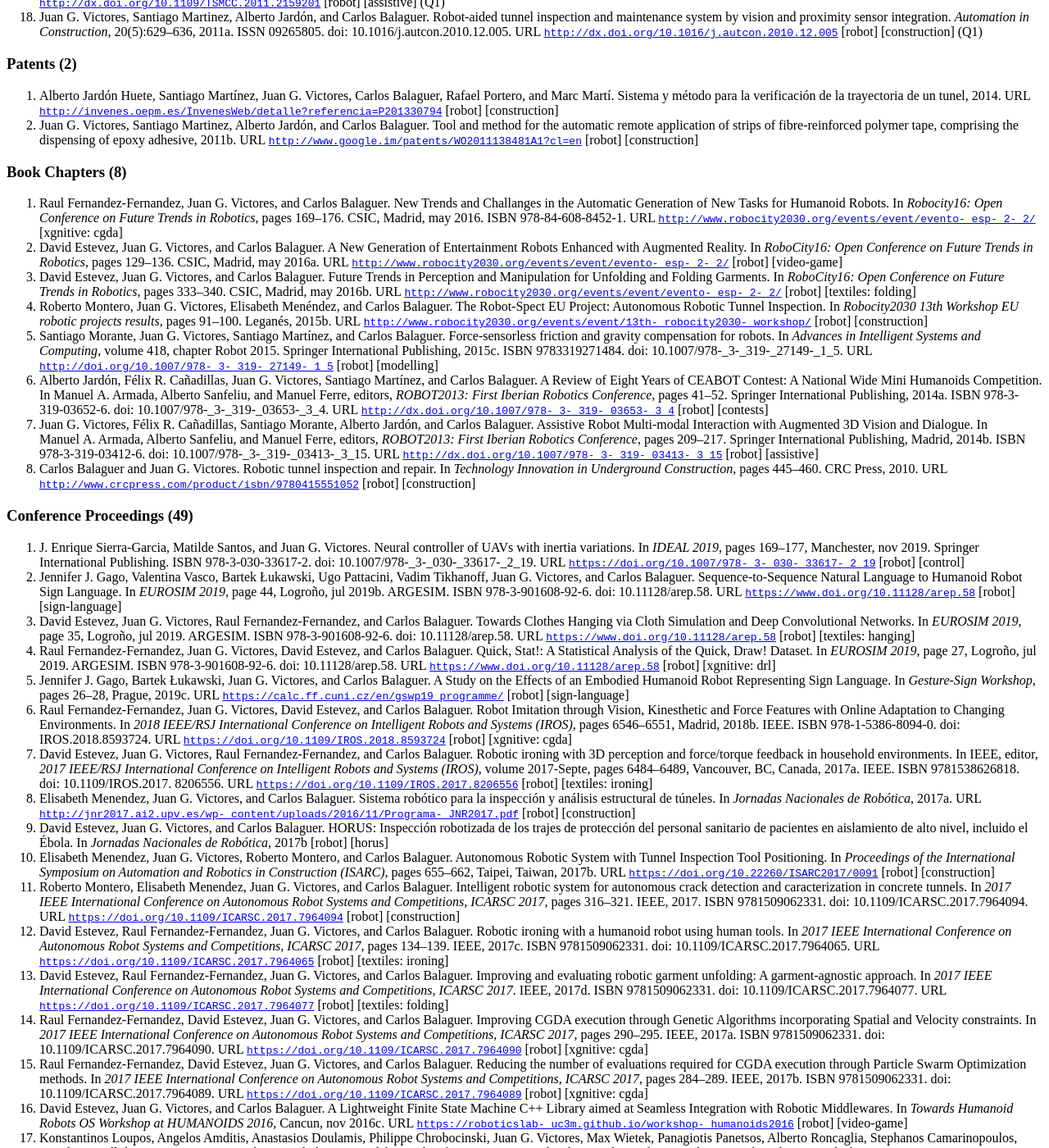
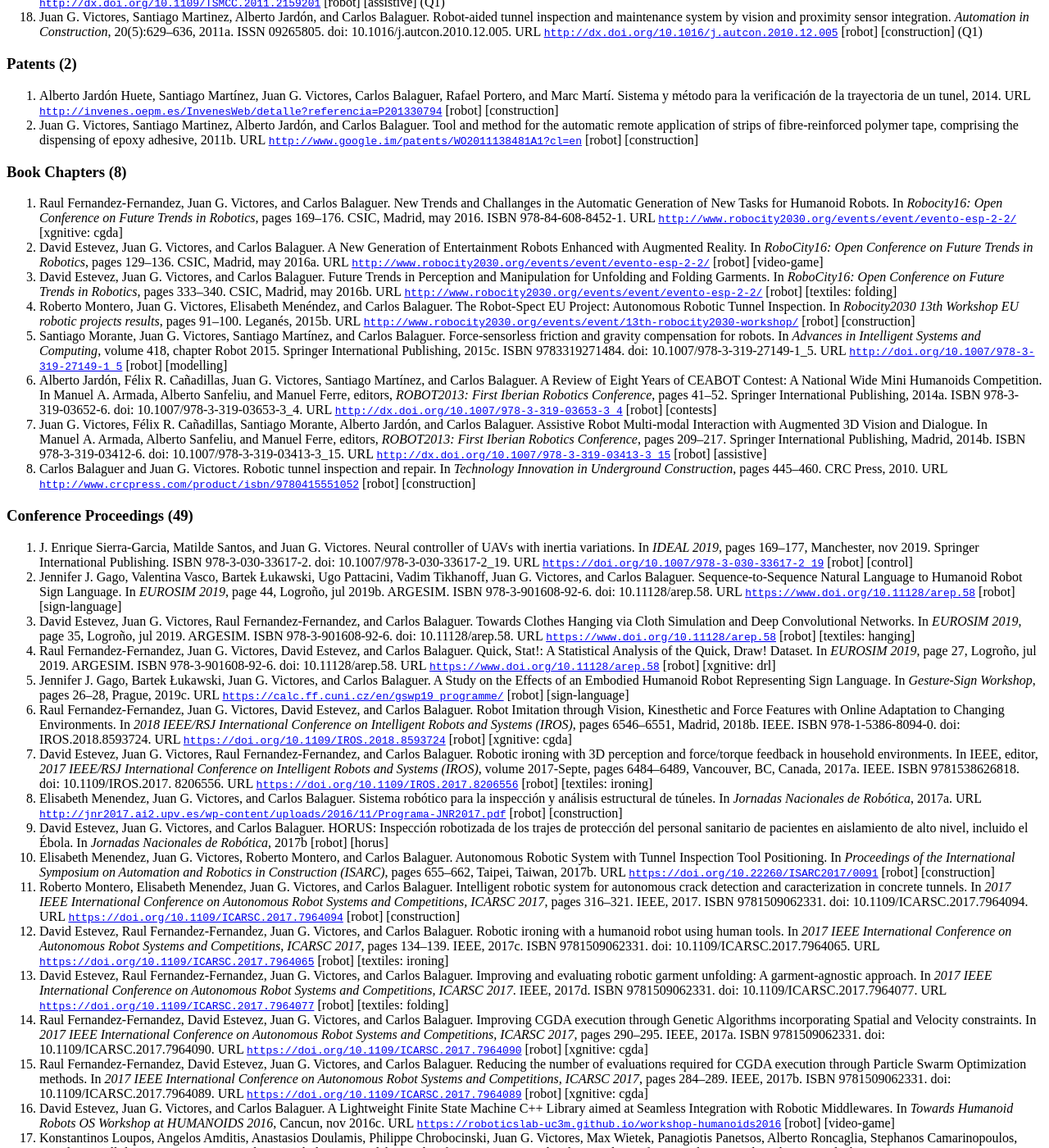
Before and after one commit to jgvictores/jgvictores.github.io, a Jekyll site: the page cv/JuanGVictoresCV.html, which Jekyll copies as it is, in a window 1280 px wide and 1400 px high, scrolled down 857 px. Shown: the whole window at 82% size. Built offline with Jekyll 4.4.1, drawn with Linux system fonts in a browser that asks for light colours; some of the changed text lies outside the part shown.

Commit message:
small fixes

```diff
--- a/cv/JuanGVictoresCV.html
+++ b/cv/JuanGVictoresCV.html
@@ -6,11 +6,10 @@
 >
 <head><title></title>
 <meta http-equiv="Content-Type" content="text/html; charset=utf-8" />
-<meta name="generator" content="TeX4ht (http://www.cse.ohio-state.edu/~gurari/TeX4ht/)" />
-<meta name="originator" content="TeX4ht (http://www.cse.ohio-state.edu/~gurari/TeX4ht/)" />
+<meta name="generator" content="TeX4ht (http://www.tug.org/tex4ht/)" />
+<meta name="originator" content="TeX4ht (http://www.tug.org/tex4ht/)" />
 <!-- xhtml,charset=utf-8,html -->
 <meta name="src" content="JuanGVictoresCV.tex" />
-<meta name="date" content="2020-06-25 16:25:00" />
 <link rel="stylesheet" type="text/css" href="JuanGVictoresCV.css" />
 </head><body
 >
@@ -44,10 +43,10 @@ class="cmtt-10">https://doi.org/10.3390/electronics8070743</span></a> [robot] [t
      </li>
      <li
   class="enumerate" id="x1-1006x3"><a
- id="Xgago2019sign"></a>Jennifer             Gago,             Juan G.             Victores,             and             Carlos             Balaguer.
-     Sign Language Representation by TEO Humanoid Robot: End-User Interest, Comprehension and
-     Satisfaction.  <span
-class="pplri9o-">Electronics</span>, 8(1):57, jan 2019a.  ISSN 2079-9292.  doi: 10.3390/electronics8010057.  URL
+ id="Xgago2019sign"></a>Jennifer J.                 Gago,                 Juan G.                 Victores,                 and                 Carlos
+     Balaguer.  Sign language representation by TEO humanoid robot: End-user interest, comprehension
+     and satisfaction. <span
+class="pplri9o-">Electronics</span>, 8(1):57, jan 2019a. ISSN 2079-9292. doi: 10.3390/electronics8010057. URL
      <a
 href="https://doi.org/10.3390/electronics8010057" class="url" ><span
 class="cmtt-10">https://doi.org/10.3390/electronics8010057</span></a> [robot] [sign-language] (Q2)
@@ -105,9 +104,9 @@ class="cmtt-10">http://dx.doi.org/10.1002/mp.12482</span></a> [robot]
      and Praveer Singh.   Autonomous robotic system for tunnel structural inspection and assessment.
      <span
 class="pplri9o-">International  Journal  of  Intelligent  Robotics  and  Applications</span>,  pages  1–24,  2017.    ISSN  2366-598X.
-     doi: 10.1007/s41315-_017-_0031-_9. URL <a
+     doi:   10.1007/s41315-017-0031-9.      URL  <a
 href="https://doi.org/10.1007/s41315-017-0031-9" class="url" ><span
-class="cmtt-10">https://doi.org/10.1007/s41315-_017-_0031-_9</span></a> [robot]
+class="cmtt-10">https://doi.org/10.1007/s41315-017-0031-9</span></a> [robot]
      [construction]
      </li>
      <li
@@ -252,7 +251,7 @@ class="pplri9o-">Robocity16: Open Conference on</span>
 class="pplri9o-">Future Trends in Robotics</span>, pages 169–176. CSIC, Madrid, may 2016.   ISBN 978-84-608-8452-1.   URL
      <a
 href="http://www.robocity2030.org/events/event/evento-esp-2-2/" class="url" ><span
-class="cmtt-10">http://www.robocity2030.org/events/event/evento-_esp-_2-_2/</span></a> [xgnitive: cgda]
+class="cmtt-10">http://www.robocity2030.org/events/event/evento-esp-2-2/</span></a> [xgnitive: cgda]
      </li>
      <li
   class="enumerate" id="x1-3004x2"><a
@@ -262,7 +261,7 @@ class="cmtt-10">http://www.robocity2030.org/events/event/evento-_esp-_2-_2/</spa
 class="pplri9o-">RoboCity16: Open Conference on Future Trends in Robotics</span>, pages 129–136. CSIC, Madrid, may 2016a.
      URL <a
 href="http://www.robocity2030.org/events/event/evento-esp-2-2/" class="url" ><span
-class="cmtt-10">http://www.robocity2030.org/events/event/evento-_esp-_2-_2/</span></a> [robot] [video-game]
+class="cmtt-10">http://www.robocity2030.org/events/event/evento-esp-2-2/</span></a> [robot] [video-game]
 
 
      </li>
@@ -274,7 +273,7 @@ class="cmtt-10">http://www.robocity2030.org/events/event/evento-_esp-_2-_2/</spa
 class="pplri9o-">RoboCity16: Open Conference on Future Trends in Robotics</span>, pages 333–340. CSIC, Madrid, may 2016b.
      URL <a
 href="http://www.robocity2030.org/events/event/evento-esp-2-2/" class="url" ><span
-class="cmtt-10">http://www.robocity2030.org/events/event/evento-_esp-_2-_2/</span></a> [robot] [textiles: folding]
+class="cmtt-10">http://www.robocity2030.org/events/event/evento-esp-2-2/</span></a> [robot] [textiles: folding]
      </li>
      <li
   class="enumerate" id="x1-3008x4"><a
@@ -282,10 +281,10 @@ class="cmtt-10">http://www.robocity2030.org/events/event/evento-_esp-_2-_2/</spa
      Project:                                                       Autonomous                                                       Robotic
      Tunnel Inspection.  In <span
 class="pplri9o-">Robocity2030 13th Workshop EU robotic projects results</span>, pages 91–100. Leganés,
-     2015b.       URL   <a
+     2015b. URL <a
 href="http://www.robocity2030.org/events/event/13th-robocity2030-workshop/" class="url" ><span
-class="cmtt-10">http://www.robocity2030.org/events/event/13th-_robocity2030-_workshop/</span></a>
-     [robot] [construction]
+class="cmtt-10">http://www.robocity2030.org/events/event/13th-robocity2030-workshop/</span></a> [robot]
+     [construction]
      </li>
      <li
   class="enumerate" id="x1-3010x5"><a
@@ -293,10 +292,10 @@ class="cmtt-10">http://www.robocity2030.org/events/event/13th-_robocity2030-_wor
      friction  and  gravity  compensation  for  robots.   In  <span
 class="pplri9o-">Advances  in  Intelligent  Systems  and  Computing</span>,
      volume  418,  chapter  Robot  2015.  Springer  International  Publishing,  2015c.   ISBN  9783319271484.
-     doi: 10.1007/978-_3-_319-_27149-_1_5.   URL <a
+     doi:  10.1007/978-3-319-27149-1_5.   URL  <a
 href="http://doi.org/10.1007/978-3-319-27149-1_5" class="url" ><span
-class="cmtt-10">http://doi.org/10.1007/978-_3-_319-_27149-_1_5</span></a>
-     [robot] [modelling]
+class="cmtt-10">http://doi.org/10.1007/978-3-319-27149-1_5</span></a> [robot]
+     [modelling]
      </li>
      <li
   class="enumerate" id="x1-3012x6"><a
@@ -306,10 +305,10 @@ class="cmtt-10">http://doi.org/10.1007/978-_3-_319-_27149-_1_5</span></a>
 class="pplri9o-">ROBOT2013: First Iberian Robotics</span>
      <span
 class="pplri9o-">Conference</span>,  pages  41–52.  Springer  International  Publishing,  2014a.   ISBN  978-3-319-03652-6.   doi:
-     10.1007/978-_3-_319-_03653-_3_4.    URL  <a
+     10.1007/978-3-319-03653-3_4.     URL  <a
 href="http://dx.doi.org/10.1007/978-3-319-03653-3_4" class="url" ><span
-class="cmtt-10">http://dx.doi.org/10.1007/978-_3-_319-_03653-_3_4</span></a>
-     [robot] [contests]
+class="cmtt-10">http://dx.doi.org/10.1007/978-3-319-03653-3_4</span></a> [robot]
+     [contests]
      </li>
      <li
   class="enumerate" id="x1-3014x7"><a
@@ -318,10 +317,10 @@ class="cmtt-10">http://dx.doi.org/10.1007/978-_3-_319-_03653-_3_4</span></a>
      Armada, Alberto Sanfeliu, and Manuel Ferre, editors, <span
 class="pplri9o-">ROBOT2013: First Iberian Robotics Conference</span>,
      pages  209–217.  Springer  International  Publishing,  Madrid,  2014b.   ISBN  978-3-319-03412-6.   doi:
-     10.1007/978-_3-_319-_03413-_3_15. URL <a
+     10.1007/978-3-319-03413-3_15.   URL <a
 href="http://dx.doi.org/10.1007/978-3-319-03413-3_15" class="url" ><span
-class="cmtt-10">http://dx.doi.org/10.1007/978-_3-_319-_03413-_3_15</span></a>
-     [robot] [assistive]
+class="cmtt-10">http://dx.doi.org/10.1007/978-3-319-03413-3_15</span></a> [robot]
+     [assistive]
      </li>
      <li
   class="enumerate" id="x1-3016x8"><a
@@ -342,10 +341,10 @@ class="cmtt-10">http://www.crcpress.com/product/isbn/9780415551052</span></a> [r
  id="Xsierragarcia2019neural"></a>J. Enrique  Sierra-Garcia,  Matilde  Santos,  and  Juan G.  Victores.     Neural  controller  of  UAVs
      with   inertia   variations.      In   <span
 class="pplri9o-">IDEAL   2019</span>,   pages   169–177,   Manchester,   nov   2019.   Springer
-     International  Publishing.   ISBN  978-3-030-33617-2.   doi:  10.1007/978-_3-_030-_33617-_2_19.   URL
+     International  Publishing.     ISBN  978-3-030-33617-2.     doi:  10.1007/978-3-030-33617-2_19.     URL
      <a
 href="https://doi.org/10.1007/978-3-030-33617-2_19" class="url" ><span
-class="cmtt-10">https://doi.org/10.1007/978-_3-_030-_33617-_2_19</span></a> [robot] [control]
+class="cmtt-10">https://doi.org/10.1007/978-3-030-33617-2_19</span></a> [robot] [control]
 
 
      </li>
@@ -414,12 +413,12 @@ class="cmtt-10">https://doi.org/10.1109/IROS.2017.8206556</span></a> [robot] [te
      <li
   class="enumerate" id="x1-4016x8"><a
  id="Xmenendez2017sistema"></a>Elisabeth   Menendez,   Juan G.   Victores,   and   Carlos   Balaguer.       Sistema   robótico   para   la
-     inspección  y  análisis  estructural  de  túneles.    In  <span
-class="pplri9o-">Jornadas  Nacionales  de  Rob</span><span
-class="pplri9o-">ótica</span>,  2017a.    URL
-     <a
+     inspección   y   análisis   estructural   de   túneles.       In   <span
+class="pplri9o-">Jornadas   Nacionales   de   Rob</span><span
+class="pplri9o-">ótica</span>,   2017a.
+     URL  <a
 href="http://jnr2017.ai2.upv.es/wp-content/uploads/2016/11/Programa-JNR2017.pdf" class="url" ><span
-class="cmtt-10">http://jnr2017.ai2.upv.es/wp-_content/uploads/2016/11/Programa-_JNR2017.pdf</span></a>    [robot]
+class="cmtt-10">http://jnr2017.ai2.upv.es/wp-content/uploads/2016/11/Programa-JNR2017.pdf</span></a> [robot]
      [construction]
      </li>
      <li
@@ -508,7 +507,7 @@ class="cmtt-10">https://doi.org/10.1109/ICARSC.2017.7964089</span></a> [robot] [
 class="pplri9o-">Towards   Humanoid   Robots   OS   Workshop   at   HUMANOIDS   2016</span>,   Cancun,   nov   2016c.      URL
      <a
 href="https://roboticslab-uc3m.github.io/workshop-humanoids2016" class="url" ><span
-class="cmtt-10">https://roboticslab-_uc3m.github.io/workshop-_humanoids2016</span></a> [robot] [video-game]
+class="cmtt-10">https://roboticslab-uc3m.github.io/workshop-humanoids2016</span></a> [robot] [video-game]
      </li>
      <li
   class="enumerate" id="x1-4034x17"><a
@@ -554,9 +553,9 @@ class="cmtt-10">http://dx.doi.org/10.1109/HUMANOIDS.2015.7363569</span></a> [rob
      Intelligent Vision for Tunnel Structural Assessment - System Architecture – The ROBO-SPECT EC
      project.  In <span
 class="pplri9o-">Third conference on smart monitoring, assessment and rehabilitation of civil structures (SMAR)</span>,
-     2015.  URL <a
+     2015.   URL  <a
 href="https://data.smar-conferences.org/SMAR_2015_Proceedings/html/L.html" class="url" ><span
-class="cmtt-10">https://data.smar-_conferences.org/SMAR_2015_Proceedings/html/L.html</span></a> [robot]
+class="cmtt-10">https://data.smar-conferences.org/SMAR_2015_Proceedings/html/L.html</span></a> [robot]
      [construction]
      </li>
      <li
@@ -595,7 +594,7 @@ class="pplri9o-">International   Symposium   on   Automation   and   Robotics
 class="pplri9o-">2014)</span>,   pages   837–846,   Sydney,   Australia,   2014b.   University   of   Technology,   Sydney.      URL
      <a
 href="http://www.isarc2014.org/pdfs/ISARC2014_Proceedings - New ISBN.pdf" class="url" ><span
-class="cmtt-10">http://www.isarc2014.org/pdfs/ISARC2014_Proceedings-_NewISBN.pdf</span></a> [robot] [construction]
+class="cmtt-10">http://www.isarc2014.org/pdfs/ISARC2014_Proceedings-NewISBN.pdf</span></a> [robot] [construction]
      </li>
      <li
   class="enumerate" id="x1-4048x24"><a
@@ -608,7 +607,7 @@ class="pplri9o-">Proceedings of the 31st International Symposium on Automation a
 class="pplri9o-">Mining (ISARC 2014)</span>, pages 19–33, Sydney, Australia, 2014. University of Technology, Sydney.  URL
      <a
 href="http://www.isarc2014.org/pdfs/ISARC2014_Proceedings - New ISBN.pdf" class="url" ><span
-class="cmtt-10">http://www.isarc2014.org/pdfs/ISARC2014_Proceedings-_NewISBN.pdf</span></a> [robot] [construction]
+class="cmtt-10">http://www.isarc2014.org/pdfs/ISARC2014_Proceedings-NewISBN.pdf</span></a> [robot] [construction]
      </li>
      <li
   class="enumerate" id="x1-4050x25"><a
@@ -705,7 +704,7 @@ class="cmtt-10">http://www.discapnet.es/Castellano/areastematicas/tecnologia/DRT
      Models. In <span
 class="pplri9o-">Robocity2030 12th Workshop Robotica Cognitiva</span>, 2013. URL <a
 href="https://www.researchgate.net/publication/269631653_Object_Tagging_for_Human-Robot_Interaction_by_Recolorization_Using_Gaussian_Mixture_Models" class="url" ><span
-class="cmtt-10">https://www.researchgate.net/publication/269631653_Object_Tagging_for_Human-_Robot_Interaction_by_Recolorization_Using_Gaussian_Mixture_Models</span></a>
+class="cmtt-10">https://www.researchgate.net/publication/269631653_Object_Tagging_for_Human-Robot_Interaction_by_Recolorization_Using_Gaussian_Mixture_Models</span></a>
      [robot] [vision]
      </li>
      <li
@@ -790,7 +789,7 @@ class="pplri9o-">y  Tecnolog</span><span
 class="pplri9o-">ía  para  todos  (DRT4ALL)</span>,  pages  36–45,  Madrid.  Spain,  2011b.  Fundación  ONCE.   URL
      <a
 href="http://www.discapnet.es/Castellano/areastematicas/tecnologia/DRT4ALL/ES/DRT4ALL2011/Documents/Libro-de-actas-congreso-DRT4all-2011.pdf" class="url" ><span
-class="cmtt-10">http://www.discapnet.es/Castellano/areastematicas/tecnologia/DRT4ALL/ES/DRT4ALL2011/Documents/Libro-_de-_actas-_congreso-_DRT4all-_2011.pdf</span></a>
+class="cmtt-10">http://www.discapnet.es/Castellano/areastematicas/tecnologia/DRT4ALL/ES/DRT4ALL2011/Documents/Libro-de-actas-congreso-DRT4all-2011.pdf</span></a>
      [robot] [assistive]
      </li>
      <li
@@ -802,7 +801,7 @@ class="pplri9o-">Robocity2030 9th Workshop,</span>
 class="pplri9o-">Robots colaborativos e interaccion humano-robot</span>, pages 75–92, Madrid, 2011c.  ISBN 978-84-7484-238-8.
      URL <a
 href="https://www.researchgate.net/publication/269574247_Interaccion_humano-robot_a_traves_de_interfaces_en_la_nube" class="url" ><span
-class="cmtt-10">https://www.researchgate.net/publication/269574247_Interaccion_humano-_robot_a_traves_de_interfaces_en_la_nube</span></a>
+class="cmtt-10">https://www.researchgate.net/publication/269574247_Interaccion_humano-robot_a_traves_de_interfaces_en_la_nube</span></a>
      [robot] [assistive]
      </li>
      <li
@@ -838,9 +837,9 @@ class="pplri9o-">Proceedings of Int. Conf.</span>
 class="pplri9o-">on                    SIMULATION,                    MODELING                    and                    PROGRAMMING</span>
      <span
 class="pplri9o-">for AUTONOMOUS ROBOTS (SIMPAR2010) Workshops</span>, pages 649–658, Darmstadt, Germany, 2010.
-     URL <a
+     URL   <a
 href="http://asrob.uc3m.es/svn/ASROBrepo/Documentos/articulos/29-TeachingRobotics.pdf" class="url" ><span
-class="cmtt-10">http://asrob.uc3m.es/svn/ASROBrepo/Documentos/articulos/29-_TeachingRobotics.pdf</span></a>
+class="cmtt-10">http://asrob.uc3m.es/svn/ASROBrepo/Documentos/articulos/29-TeachingRobotics.pdf</span></a>
      [robot] [contests]
      </li>
      <li
@@ -890,7 +889,7 @@ class="pplri9o-">Workshop  on  the  Role</span>
 class="pplri9o-">of Experiments in Robotic Research, IEEE International Conference on Robotics and Automation (ICRA)</span>,
      Anchorage, AK. USA., 2010c. URL <a
 href="http://www.heronrobots.com/EuronGEMSig/downloads/Anchorage/ICRA10-experiments_final_uc3m.pdf" class="url" ><span
-class="cmtt-10">http://www.heronrobots.com/EuronGEMSig/downloads/Anchorage/ICRA10-_experiments_final_uc3m.pdf</span></a>
+class="cmtt-10">http://www.heronrobots.com/EuronGEMSig/downloads/Anchorage/ICRA10-experiments_final_uc3m.pdf</span></a>
      [robot] [assistive]
      </li>
      <li
@@ -901,7 +900,7 @@ class="pplri9o-">26th International Symposium on Automation and Robotics in</spa
      <span
 class="pplri9o-">Construction (ISARC)</span>, pages 420–426, Austin, TX. USA., 2009. URL <a
 href="http://www.iaarc.org/publications/fulltext/Robot-aided_Tunnel_Inspection_and_Maintenance_System.pdf" class="url" ><span
-class="cmtt-10">http://www.iaarc.org/publications/fulltext/Robot-_aided_Tunnel_Inspection_and_Maintenance_System.pdf</span></a>
+class="cmtt-10">http://www.iaarc.org/publications/fulltext/Robot-aided_Tunnel_Inspection_and_Maintenance_System.pdf</span></a>
      [robot] [construction]
      </li>
      <li
@@ -956,7 +955,7 @@ class="cmtt-10">https://www.dailymotion.com/video/x2vjrfs</span></a> [robot] [mo
 class="pplri9o-">Robot Imagination System</span>. PhD thesis, Universidad Carlos III de Madrid, 2014. URL
      <a
 href="http://e-archivo.uc3m.es/handle/10016/19834" class="url" ><span
-class="cmtt-10">http://e-_archivo.uc3m.es/handle/10016/19834</span></a></li></ol>
+class="cmtt-10">http://e-archivo.uc3m.es/handle/10016/19834</span></a></li></ol>
 <!--l. 158--><p class="noindent" >
 </p>
 <h3 class="likesectionHead"><a
@@ -971,7 +970,7 @@ class="pplri9o-">Continuous</span>
 class="pplri9o-">Goal-Directed Actions: Advances in Robot Learning</span>. PhD thesis, Universidad Carlos III de Madrid, mar
      2016. URL <a
 href="http://e-archivo.uc3m.es/handle/10016/23459" class="url" ><span
-class="cmtt-10">http://e-_archivo.uc3m.es/handle/10016/23459</span></a></li></ol>
+class="cmtt-10">http://e-archivo.uc3m.es/handle/10016/23459</span></a></li></ol>
 <!--l. 163--><p class="noindent" >
 </p>
 <h3 class="likesectionHead"><a
@@ -1010,18 +1009,17 @@ Gaussianas mixtas para el control en fuerza del robot iCub (Génova, Italia).
 <!--l. 173--><p class="noindent" >
      </p><ol  class="enumerate1" >
      <li
-  class="enumerate" id="x1-9002x1">Juan                                                                                                                                              G.
-     Victores, Lorenzo Natale, Eiichi Yoshida. Towards Humanoid Robots OS. HUMANOIDS. Cancun,
-     Mexico. Nov 15. 2016. <a
+  class="enumerate" id="x1-9002x1">Juan G. Victores, Lorenzo Natale, Eiichi Yoshida. Towards Humanoid Robots OS. HUMANOIDS.
+     Cancun, Mexico. Nov 15. 2016. <a
 href="https://roboticslab-uc3m.github.io/workshop-humanoids2016/" class="url" ><span
-class="cmtt-10">https://roboticslab-_uc3m.github.io/workshop-_humanoids2016/</span></a>
+class="cmtt-10">https://roboticslab-uc3m.github.io/workshop-humanoids2016/</span></a>
      </li>
      <li
   class="enumerate" id="x1-9004x2">Angelos Amditis, Konstantinos Loupos, Juan G. Victores. Autonomous Robotic Systems for Inspection
      and Structural Assessment of Civil Underground Infrastructures. European Robotics Forum (ERF).
      Ljubljana, Slovenia. Mar 22. 2016. <a
 href="https://www.eu-robotics.net/robotics\_forum/upload/digest\_1-96\_without\_emails\_250ppi1.pdf" class="url" ><span
-class="cmtt-10">https://www.eu-_robotics.net/robotics\_forum/upload/digest\_1-_96\_without\_emails\_250ppi1.pdf</span></a></li></ol>
+class="cmtt-10">https://www.eu-robotics.net/robotics\_forum/upload/digest\_1-96\_without\_emails\_250ppi1.pdf</span></a></li></ol>
 <!--l. 178--><p class="noindent" >
 </p>
 <h3 class="likesectionHead"><a
@@ -1033,13 +1031,13 @@ class="cmtt-10">https://www.eu-_robotics.net/robotics\_forum/upload/digest\_1-_9
      imaginación en robótica. Technology Festival (Techfest). Universidad Rey Juan Carlos (URJC). 2017.
      <a
 href="https://www.eventbrite.es/e/registro-technology-festival-urjc-2017-28838850779?aff=es2#" class="url" ><span
-class="cmtt-10">https://www.eventbrite.es/e/registro-_technology-_festival-_urjc-_2017-_28838850779?aff=es2#</span></a>
+class="cmtt-10">https://www.eventbrite.es/e/registro-technology-festival-urjc-2017-28838850779?aff=es2#</span></a>
      </li>
      <li
   class="enumerate" id="x1-10004x2">Angelos Amditis, Juan G. Victores, Fedi Francesco. Welcome and Introduction. Autonomous Robotic
      Systems for Inspection and Structural Assessment of Civil Underground Infrastructures. European
      Robotics Forum (ERF). Ljubljana, Slovenia. Mar 22. 2016. <a
 href="https://www.eu-robotics.net/robotics\_forum/upload/digest\_1-96\_without\_emails\_250ppi1.pdf" class="url" ><span
-class="cmtt-10">https://www.eu-_robotics.net/robotics\_forum/upload/digest\_1-_96\_without\_emails\_250ppi1.pdf</span></a></li></ol>
+class="cmtt-10">https://www.eu-robotics.net/robotics\_forum/upload/digest\_1-96\_without\_emails\_250ppi1.pdf</span></a></li></ol>
 
 </body></html>
```
Also changed, not shown: other parts of cv/JuanGVictoresCV.html (+1 -1 lines), cv/victores.bib (+29 -27 lines), 1 other file.
